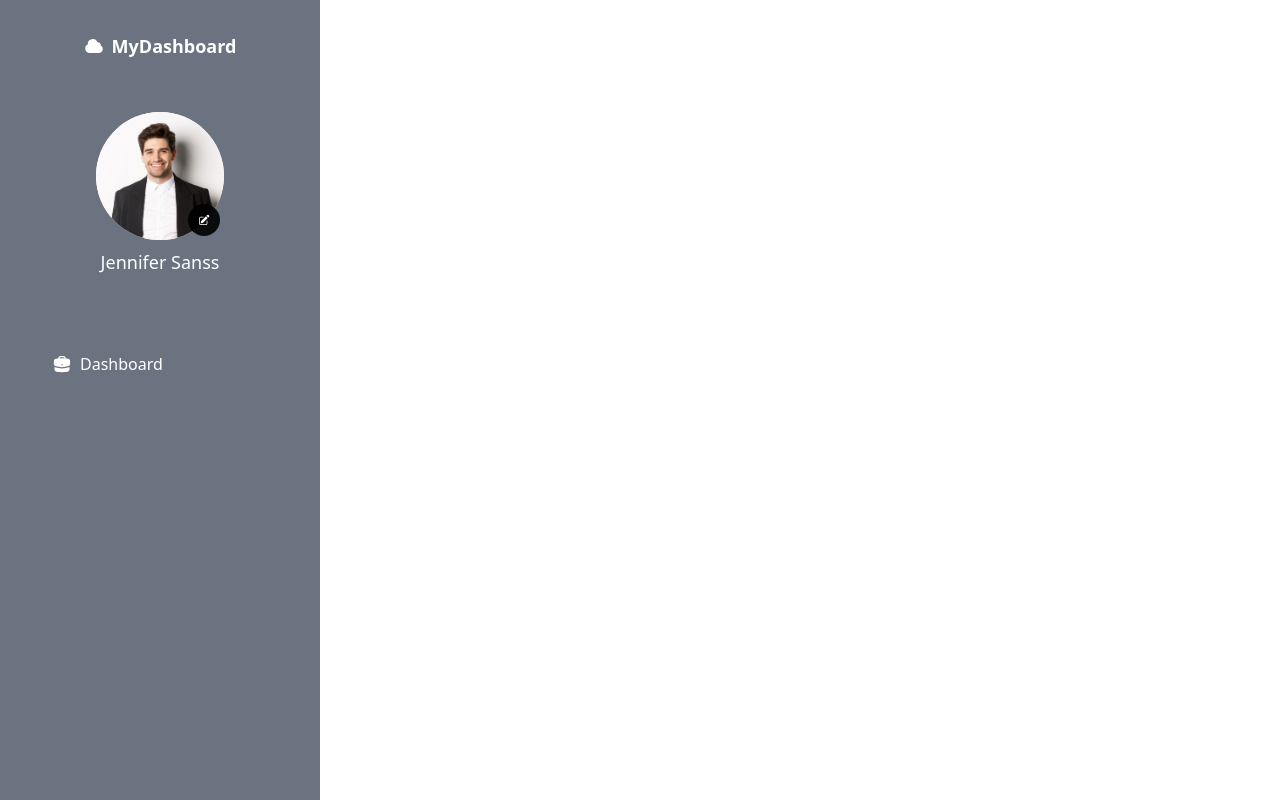
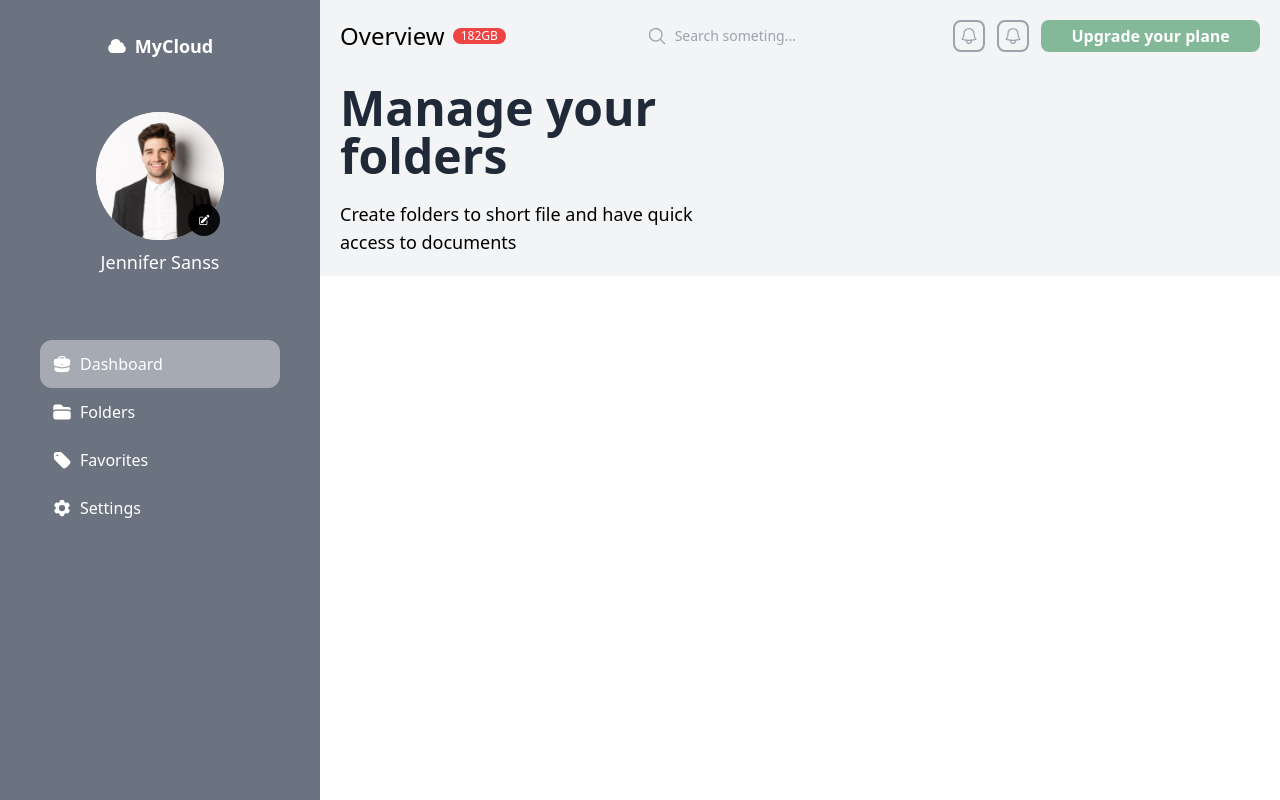
Before and after one commit to rizkymakruf/responsive-dashboard, a Next.js app: page / in a window 1280 px wide. Built offline with nearby package versions, Linux system fonts and the light colour scheme.

Commit message:
initial commit

```diff
--- a/components/sidebar.js
+++ b/components/sidebar.js
@@ -1,7 +1,10 @@
 import Image from "next/image";
 import ProfilePic from "../public/pp1.png";
+import { GlobalContext } from "../context/global";
+import { useContext, useEffect } from "react";
 
 const Sidebar = (props) => {
+  const { globalAct, globalCtx } = useContext(GlobalContext);
   const { menu } = props.globalCtx;
   const { setMenu } = props.globalAct;
 
@@ -14,26 +17,31 @@ const Sidebar = (props) => {
             xmlns="http://www.w3.org/2000/svg"
             viewBox="0 0 24 24"
             fill="currentColor"
-            class="w-5 h-5 text-white"
+            className="w-5 h-5 text-white"
           >
             <path
-              fill-rule="evenodd"
+              fillRule="evenodd"
               d="M4.5 9.75a6 6 0 0111.573-2.226 3.75 3.75 0 014.133 4.303A4.5 4.5 0 0118 20.25H6.75a5.25 5.25 0 01-2.23-10.004 6.072 6.072 0 01-.02-.496z"
-              clip-rule="evenodd"
+              clipRule="evenodd"
             />
           </svg>
-          <p className="text-lg font-bold text-white">MyDashboard</p>
+          <p className="text-lg font-bold text-white">MyCloud</p>
         </div>
         {/* profile pic */}
         <div className="flex flex-col justify-center items-center px-10 pt-5 pb-16 space-y-2">
           <div className="w-32 h-32 rounded-full bg-white relative">
-            <Image src={ProfilePic} className={"rounded-full"} />
+            <Image
+              src={ProfilePic}
+              className={"rounded-full"}
+              alt={"profile"}
+              priority
+            />
             <div className="w-8 h-8 bg-black/90 rounded-full flex justify-center items-center absolute bottom-1 right-1">
               <svg
                 xmlns="http://www.w3.org/2000/svg"
                 viewBox="0 0 24 24"
                 fill="currentColor"
-                class="w-3 h-3 text-white"
+                className="w-3 h-3 text-white"
               >
                 <path d="M21.731 2.269a2.625 2.625 0 00-3.712 0l-1.157 1.157 3.712 3.712 1.157-1.157a2.625 2.625 0 000-3.712zM19.513 8.199l-3.712-3.712-8.4 8.4a5.25 5.25 0 00-1.32 2.214l-.8 2.685a.75.75 0 00.933.933l2.685-.8a5.25 5.25 0 002.214-1.32l8.4-8.4z" />
                 <path d="M5.25 5.25a3 3 0 00-3 3v10.5a3 3 0 003 3h10.5a3 3 0 003-3V13.5a.75.75 0 00-1.5 0v5.25a1.5 1.5 0 01-1.5 1.5H5.25a1.5 1.5 0 01-1.5-1.5V8.25a1.5 1.5 0 011.5-1.5h5.25a.75.75 0 000-1.5H5.25z" />
@@ -46,36 +54,36 @@ const Sidebar = (props) => {
         <div className="w-full px-5 md:px-10">
           <div
             className={`flex gap-2 items-center px-3 py-3 cursor-pointer justify-center md:justify-start ${
-              props.menu === "dashboard" ? "bg-white/40" : ""
+              globalCtx.menu === "dashboard" ? "bg-white/40" : ""
             } duration-200 rounded-xl`}
-            onClick={setMenu("dashboard")}
+            onClick={() => setMenu("dashboard")}
           >
             <svg
               xmlns="http://www.w3.org/2000/svg"
               viewBox="0 0 24 24"
               fill="currentColor"
-              class="w-5 h-5 text-white"
+              className="w-5 h-5 text-white"
             >
               <path
-                fill-rule="evenodd"
+                fillRule="evenodd"
                 d="M7.5 5.25a3 3 0 013-3h3a3 3 0 013 3v.205c.933.085 1.857.197 2.774.334 1.454.218 2.476 1.483 2.476 2.917v3.033c0 1.211-.734 2.352-1.936 2.752A24.726 24.726 0 0112 15.75c-2.73 0-5.357-.442-7.814-1.259-1.202-.4-1.936-1.541-1.936-2.752V8.706c0-1.434 1.022-2.7 2.476-2.917A48.814 48.814 0 017.5 5.455V5.25zm7.5 0v.09a49.488 49.488 0 00-6 0v-.09a1.5 1.5 0 011.5-1.5h3a1.5 1.5 0 011.5 1.5zm-3 8.25a.75.75 0 100-1.5.75.75 0 000 1.5z"
-                clip-rule="evenodd"
+                clipRule="evenodd"
               />
               <path d="M3 18.4v-2.796a4.3 4.3 0 00.713.31A26.226 26.226 0 0012 17.25c2.892 0 5.68-.468 8.287-1.335.252-.084.49-.189.713-.311V18.4c0 1.452-1.047 2.728-2.523 2.923-2.12.282-4.282.427-6.477.427a49.19 49.19 0 01-6.477-.427C4.047 21.128 3 19.852 3 18.4z" />
             </svg>
             <p className="text-white hidden md:block">Dashboard</p>
           </div>
-          {/* <div
+          <div
             className={`flex gap-2 items-center px-3 py-3 cursor-pointer justify-center md:justify-start ${
-              menu === "folders" ? "bg-white/40" : ""
+              globalCtx.menu === "folders" ? "bg-white/40" : ""
             } duration-200 rounded-xl`}
-            onClick={onClick("folders")}
+            onClick={() => setMenu("folders")}
           >
             <svg
               xmlns="http://www.w3.org/2000/svg"
               viewBox="0 0 24 24"
               fill="currentColor"
-              class="w-5 h-5 text-white"
+              className="w-5 h-5 text-white"
             >
               <path d="M19.5 21a3 3 0 003-3v-4.5a3 3 0 00-3-3h-15a3 3 0 00-3 3V18a3 3 0 003 3h15zM1.5 10.146V6a3 3 0 013-3h5.379a2.25 2.25 0 011.59.659l2.122 2.121c.14.141.331.22.53.22H19.5a3 3 0 013 3v1.146A4.483 4.483 0 0019.5 9h-15a4.483 4.483 0 00-3 1.146z" />
             </svg>
@@ -83,44 +91,44 @@ const Sidebar = (props) => {
           </div>
           <div
             className={`flex gap-2 items-center px-3 py-3 cursor-pointer justify-center md:justify-start ${
-              menu === "favorites" ? "bg-white/40" : ""
+              globalCtx.menu === "favorites" ? "bg-white/40" : ""
             } duration-200 rounded-xl`}
-            onClick={onClick("favorites")}
+            onClick={() => setMenu("favorites")}
           >
             <svg
               xmlns="http://www.w3.org/2000/svg"
               viewBox="0 0 24 24"
               fill="currentColor"
-              class="w-5 h-5 text-white"
+              className="w-5 h-5 text-white"
             >
               <path
-                fill-rule="evenodd"
+                fillRule="evenodd"
                 d="M5.25 2.25a3 3 0 00-3 3v4.318a3 3 0 00.879 2.121l9.58 9.581c.92.92 2.39 1.186 3.548.428a18.849 18.849 0 005.441-5.44c.758-1.16.492-2.629-.428-3.548l-9.58-9.581a3 3 0 00-2.122-.879H5.25zM6.375 7.5a1.125 1.125 0 100-2.25 1.125 1.125 0 000 2.25z"
-                clip-rule="evenodd"
+                clipRule="evenodd"
               />
             </svg>
             <p className="text-white hidden md:block">Favorites</p>
           </div>
           <div
             className={`flex gap-2 items-center px-3 py-3 cursor-pointer justify-center md:justify-start ${
-              menu === "settings" ? "bg-white/40" : ""
+              globalCtx.menu === "settings" ? "bg-white/40" : ""
             } duration-200 rounded-xl`}
-            onClick={onClick("settings")}
+            onClick={() => setMenu("settings")}
           >
             <svg
               xmlns="http://www.w3.org/2000/svg"
               viewBox="0 0 24 24"
               fill="currentColor"
-              class="w-5 h-5 text-white"
+              className="w-5 h-5 text-white"
             >
               <path
-                fill-rule="evenodd"
+                fillRule="evenodd"
                 d="M11.078 2.25c-.917 0-1.699.663-1.85 1.567L9.05 4.889c-.02.12-.115.26-.297.348a7.493 7.493 0 00-.986.57c-.166.115-.334.126-.45.083L6.3 5.508a1.875 1.875 0 00-2.282.819l-.922 1.597a1.875 1.875 0 00.432 2.385l.84.692c.095.078.17.229.154.43a7.598 7.598 0 000 1.139c.015.2-.059.352-.153.43l-.841.692a1.875 1.875 0 00-.432 2.385l.922 1.597a1.875 1.875 0 002.282.818l1.019-.382c.115-.043.283-.031.45.082.312.214.641.405.985.57.182.088.277.228.297.35l.178 1.071c.151.904.933 1.567 1.85 1.567h1.844c.916 0 1.699-.663 1.85-1.567l.178-1.072c.02-.12.114-.26.297-.349.344-.165.673-.356.985-.57.167-.114.335-.125.45-.082l1.02.382a1.875 1.875 0 002.28-.819l.923-1.597a1.875 1.875 0 00-.432-2.385l-.84-.692c-.095-.078-.17-.229-.154-.43a7.614 7.614 0 000-1.139c-.016-.2.059-.352.153-.43l.84-.692c.708-.582.891-1.59.433-2.385l-.922-1.597a1.875 1.875 0 00-2.282-.818l-1.02.382c-.114.043-.282.031-.449-.083a7.49 7.49 0 00-.985-.57c-.183-.087-.277-.227-.297-.348l-.179-1.072a1.875 1.875 0 00-1.85-1.567h-1.843zM12 15.75a3.75 3.75 0 100-7.5 3.75 3.75 0 000 7.5z"
-                clip-rule="evenodd"
+                clipRule="evenodd"
               />
             </svg>
             <p className="text-white hidden md:block">Settings</p>
-          </div> */}
+          </div>
         </div>
       </div>
     </div>
--- /dev/null
+++ b/components/topbar.js
@@ -0,0 +1,70 @@
+const TopBar = () => {
+  return (
+    <div className="w-full pb-8 flex justify-around">
+      <div className="w-2/6 flex items-center gap-2">
+        <p className="text-2xl">Overview</p>
+        <div className="bg-red-500 text-white rounded-full text-xs flex justify-center items-center px-2">
+          182GB
+        </div>
+      </div>
+      <div className="w-2/6 gap-1 pr-2 flex items-center">
+        <div>
+          <svg
+            xmlns="http://www.w3.org/2000/svg"
+            viewBox="0 0 24 24"
+            fill="currentColor"
+            className="w-5 h-5 text-gray-400"
+          >
+            <path
+              fillRule="evenodd"
+              d="M10.5 3.75a6.75 6.75 0 100 13.5 6.75 6.75 0 000-13.5zM2.25 10.5a8.25 8.25 0 1114.59 5.28l4.69 4.69a.75.75 0 11-1.06 1.06l-4.69-4.69A8.25 8.25 0 012.25 10.5z"
+              clipRule="evenodd"
+            />
+          </svg>
+        </div>
+        <input
+          className="py-1 px-1 focus:outline-none text-gray-500 text-sm bg-gray-100"
+          placeholder="Search someting..."
+        ></input>
+      </div>
+      <div className="w-2/6 flex gap-3 items-center">
+        <div className="py-1 px-1 rounded-lg bordered border-2 flex justify-center items-center border-gray-400">
+          <svg
+            xmlns="http://www.w3.org/2000/svg"
+            fill="none"
+            viewBox="0 0 24 24"
+            strokeWidth="1.5"
+            stroke="currentColor"
+            className="w-5 h-5 text-gray-400"
+          >
+            <path
+              strokeLinecap="round"
+              strokeLinejoin="round"
+              d="M14.857 17.082a23.848 23.848 0 005.454-1.31A8.967 8.967 0 0118 9.75v-.7V9A6 6 0 006 9v.75a8.967 8.967 0 01-2.312 6.022c1.733.64 3.56 1.085 5.455 1.31m5.714 0a24.255 24.255 0 01-5.714 0m5.714 0a3 3 0 11-5.714 0"
+            />
+          </svg>
+        </div>
+        <div className="py-1 px-1 rounded-lg bordered border-2 flex justify-center items-center border-gray-400">
+          <svg
+            xmlns="http://www.w3.org/2000/svg"
+            fill="none"
+            viewBox="0 0 24 24"
+            strokeWidth="1.5"
+            stroke="currentColor"
+            className="w-5 h-5 text-gray-400"
+          >
+            <path
+              strokeLinecap="round"
+              strokeLinejoin="round"
+              d="M14.857 17.082a23.848 23.848 0 005.454-1.31A8.967 8.967 0 0118 9.75v-.7V9A6 6 0 006 9v.75a8.967 8.967 0 01-2.312 6.022c1.733.64 3.56 1.085 5.455 1.31m5.714 0a24.255 24.255 0 01-5.714 0m5.714 0a3 3 0 11-5.714 0"
+            />
+          </svg>
+        </div>
+        <div className="w-full py-1 text-white bg-green-700/50 flex justify-center font-semibold rounded-lg">
+          Upgrade your plane
+        </div>
+      </div>
+    </div>
+  );
+};
+export default TopBar;
--- a/pages/dashboard.js
+++ b/pages/dashboard.js
@@ -1,4 +1,16 @@
 const Dashboard = () => {
-  return <div className="w-full">This is dashboard</div>;
+  return (
+    <div className="w-full">
+      <div className="w-5/12 flex flex-col space-y-5">
+        <p className="text-5xl font-semibold text-gray-800">
+          Manage your folders
+        </p>
+        <p className="text-lg font-thin">
+          Create folders to short file and have quick access to documents
+        </p>
+      </div>
+      <div className="w-7/12 flex"></div>
+    </div>
+  );
 };
 export default Dashboard;
--- a/pages/index.js
+++ b/pages/index.js
@@ -3,19 +3,26 @@ import Blank from "./blank";
 import Dashboard from "./dashboard";
 import { GlobalContext } from "../context/global";
 import { useContext, useEffect } from "react";
+import TopBar from "../components/topbar";
 
 export default function Home(props) {
   const { globalAct, globalCtx } = useContext(GlobalContext);
   useEffect(() => {
     // globalAct.setMenu(props.menu);
   }, []);
-  console.log("menu", props.menu);
+  console.log("menu", globalCtx.menu);
   return (
     <div className="w-full flex">
       <Sidebar globalAct={globalAct} globalCtx={globalCtx} />
-      <div className="w-9/12 h-screen">
-        if (props.menu === "dashboard") {<Blank />} else {<Dashboard />}
-        {/* ${props.menu === "dashboard" ? <Blank /> : <Dashboard />} */}
+      <div className="w-9/12 bg-gray-100 fixed right-0 p-5">
+        <TopBar />
+        {globalCtx.menu === "dashboard" ? (
+          <div className="w-full">
+            <Dashboard />
+          </div>
+        ) : (
+          <Blank />
+        )}
       </div>
     </div>
   );
```
